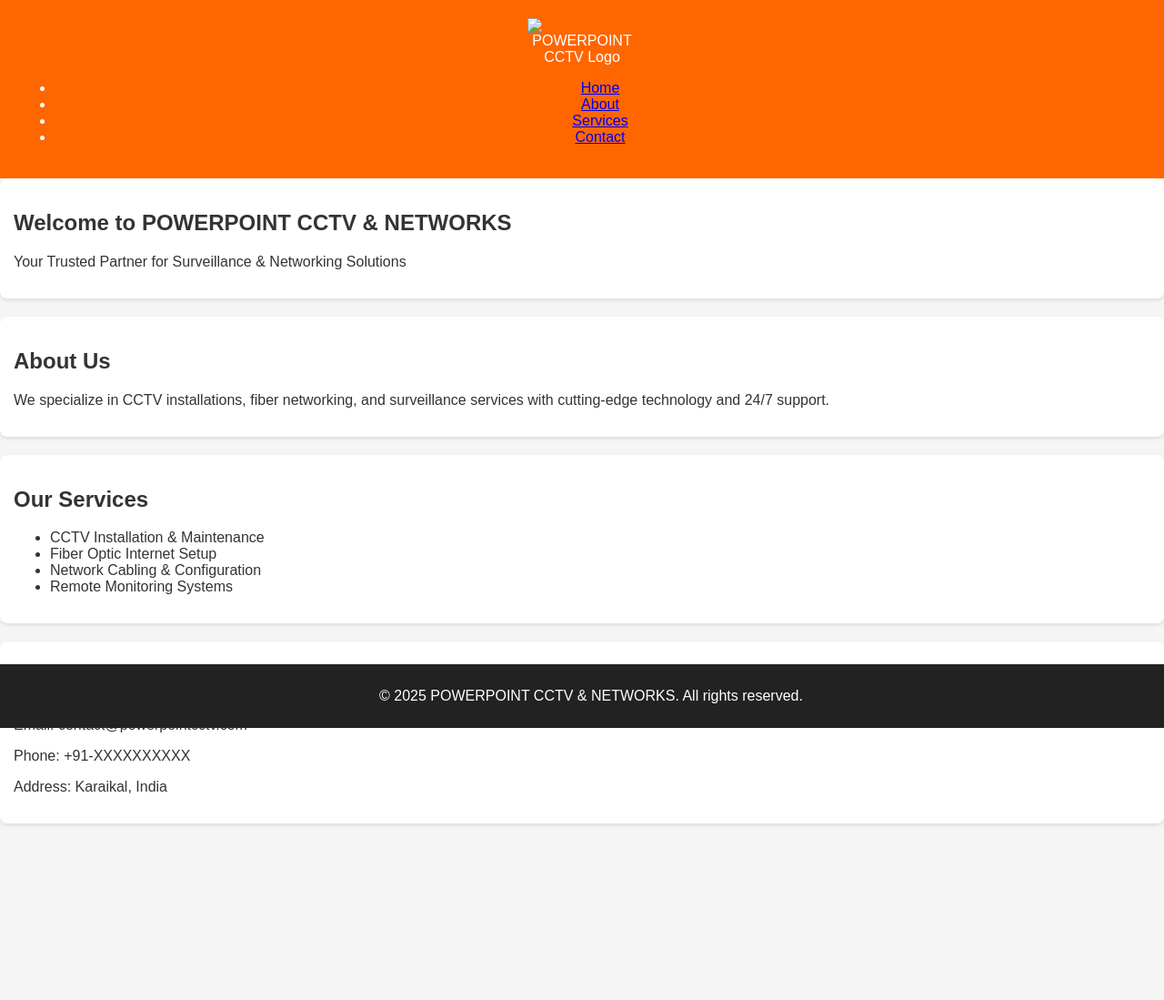
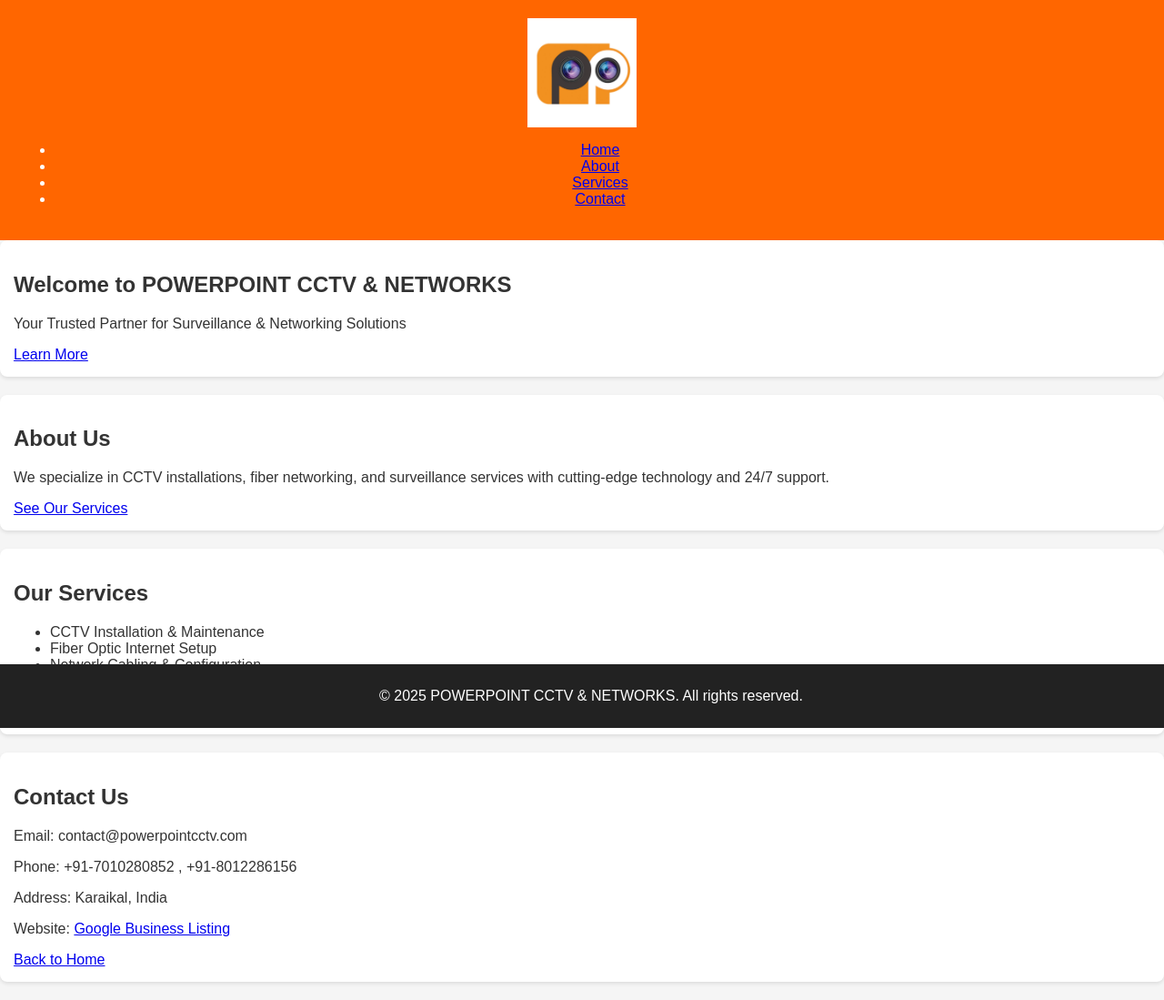
Before and after one commit to EmanFez/PP-WEBSITE, a plain HTML site: page index.html in a window 1280 px wide. Shown: the whole page at 91% size. Before the commit the page ends 925 px from the top, so only its background shows below. Drawn offline with Linux system fonts and the light colour scheme.

Commit message:
Update index.html

```diff
--- a/index.html
+++ b/index.html
@@ -11,7 +11,7 @@
 <body>
   <header class="header">
     <div class="container">
-      <img src="logo.png" alt="POWERPOINT CCTV Logo" class="logo">
+      <a href="#home"><img src="pp-logo.png" alt="POWERPOINT CCTV Logo" class="logo"></a>
       <nav>
         <ul class="nav-links">
           <li><a href="#home">Home</a></li>
@@ -21,17 +21,25 @@
         </ul>
       </nav>
     </div>
-  </header>  <section class="hero" id="home">
+  </header>
+
+  <section class="hero" id="home">
     <div class="hero-content">
       <h1>Welcome to POWERPOINT CCTV & NETWORKS</h1>
       <p>Your Trusted Partner for Surveillance & Networking Solutions</p>
+      <a href="#about" class="btn">Learn More</a>
     </div>
-  </section>  <section class="about" id="about">
+  </section>
+
+  <section class="about" id="about">
     <div class="container">
       <h2>About Us</h2>
       <p>We specialize in CCTV installations, fiber networking, and surveillance services with cutting-edge technology and 24/7 support.</p>
+      <a href="#services" class="btn">See Our Services</a>
     </div>
-  </section>  <section class="services" id="services">
+  </section>
+
+  <section class="services" id="services">
     <div class="container">
       <h2>Our Services</h2>
       <ul>
@@ -40,15 +48,22 @@
         <li>Network Cabling & Configuration</li>
         <li>Remote Monitoring Systems</li>
       </ul>
+      <a href="#contact" class="btn">Contact Us</a>
     </div>
-  </section>  <section class="contact" id="contact">
+  </section>
+
+  <section class="contact" id="contact">
     <div class="container">
       <h2>Contact Us</h2>
       <p>Email: contact@powerpointcctv.com</p>
-      <p>Phone: +91-XXXXXXXXXX</p>
+      <p>Phone: +91-7010280852 , +91-8012286156</p>
       <p>Address: Karaikal, India</p>
+      <p>Website: <a href="https://g.co/kgs/F2kaDAW" target="_blank">Google Business Listing</a></p>
+      <a href="#home" class="btn">Back to Home</a>
     </div>
-  </section>  <footer>
+  </section>
+
+  <footer>
     <div class="container">
       <p>&copy; 2025 POWERPOINT CCTV & NETWORKS. All rights reserved.</p>
     </div>
```
